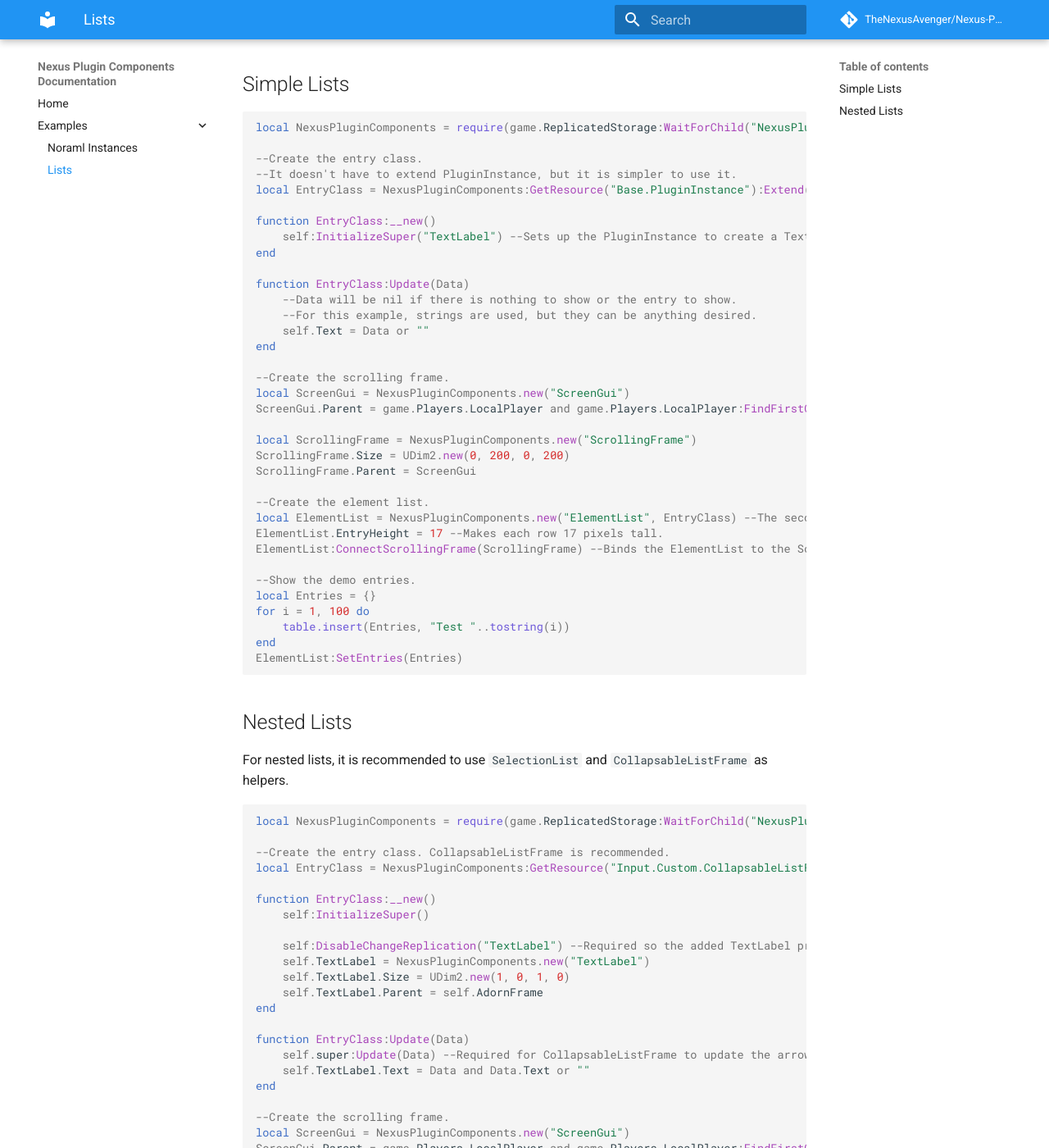
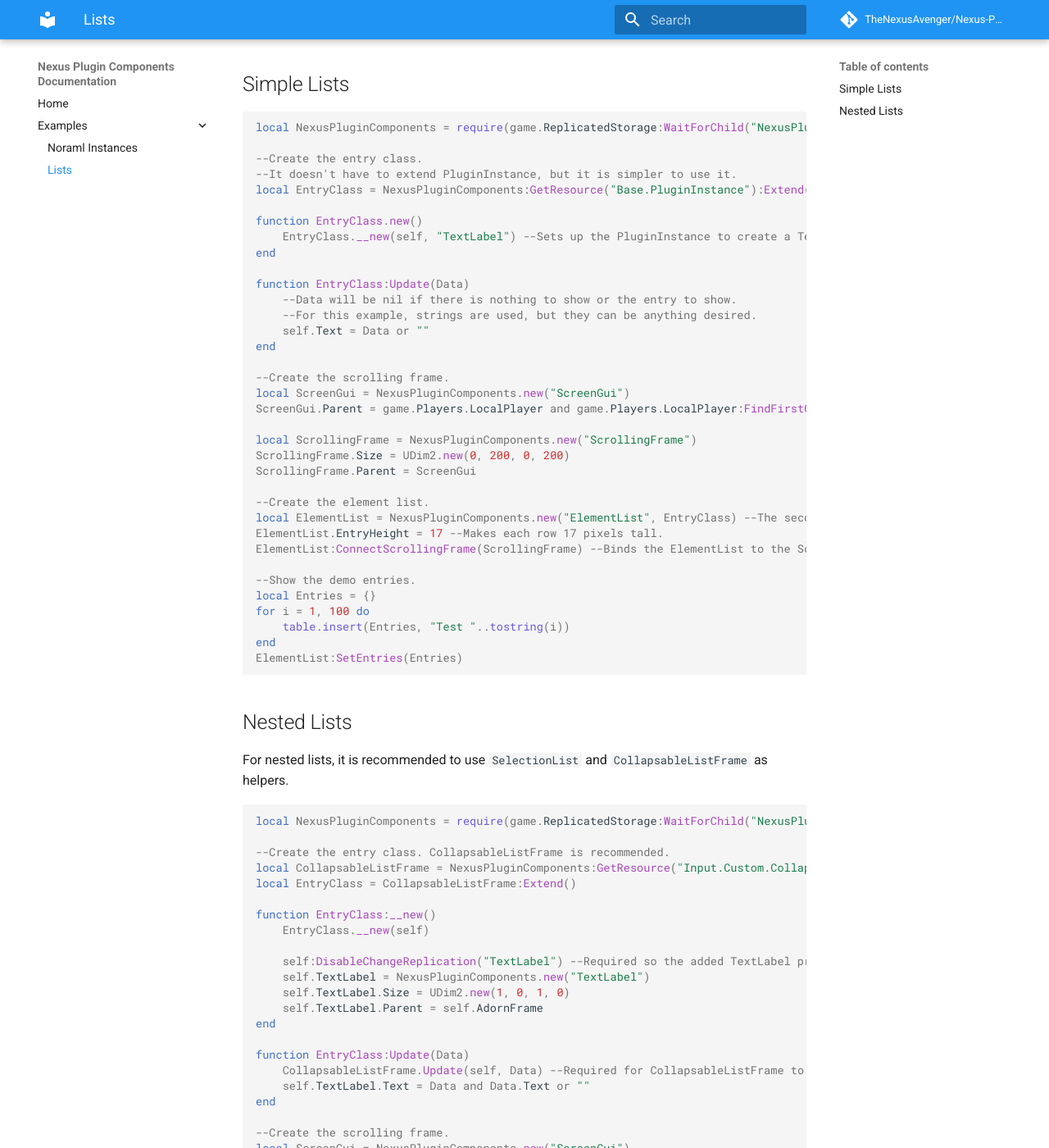
Before and after one commit to TheNexusAvenger/Nexus-Plugin-Components, an MkDocs documentation site: the page built from docs/examples/lists.md, in a window 1280 px wide and 1400 px high, scrolled down 314 px. Shown: the whole window at 82% size. Built offline with MkDocs 1.6.1 and Material for MkDocs 9.7.7, drawn with Linux system fonts in a browser that asks for light colours; comment, search, counter and statistics services are not loaded.

Commit message:
Update Nexus Instance.

```diff
--- a/docs/examples/lists.md
+++ b/docs/examples/lists.md
@@ -15,8 +15,8 @@ local NexusPluginComponents = require(game.ReplicatedStorage:WaitForChild("Nexus
 --It doesn't have to extend PluginInstance, but it is simpler to use it.
 local EntryClass = NexusPluginComponents:GetResource("Base.PluginInstance"):Extend()
 
-function EntryClass:__new()
-    self:InitializeSuper("TextLabel") --Sets up the PluginInstance to create a TextLabel. Any contents can be used.
+function EntryClass.new()
+    EntryClass.__new(self, "TextLabel") --Sets up the PluginInstance to create a TextLabel. Any contents can be used.
 end
 
 function EntryClass:Update(Data)
@@ -53,10 +53,11 @@ as helpers.
 local NexusPluginComponents = require(game.ReplicatedStorage:WaitForChild("NexusPluginComponents"))
 
 --Create the entry class. CollapsableListFrame is recommended.
-local EntryClass = NexusPluginComponents:GetResource("Input.Custom.CollapsableListFrame"):Extend()
+local CollapsableListFrame = NexusPluginComponents:GetResource("Input.Custom.CollapsableListFrame")
+local EntryClass = CollapsableListFrame:Extend()
 
 function EntryClass:__new()
-    self:InitializeSuper()
+    EntryClass.__new(self)
 
     self:DisableChangeReplication("TextLabel") --Required so the added TextLabel property is not set in the wrapped instance of CollapsableListFrame.
     self.TextLabel = NexusPluginComponents.new("TextLabel")
@@ -65,7 +66,7 @@ function EntryClass:__new()
 end
 
 function EntryClass:Update(Data)
-    self.super:Update(Data) --Required for CollapsableListFrame to update the arrow and selection color.
+    CollapsableListFrame.Update(self, Data) --Required for CollapsableListFrame to update the arrow and selection color.
     self.TextLabel.Text = Data and Data.Text or ""
 end
 
```
Also changed, not shown: 14 other files.
